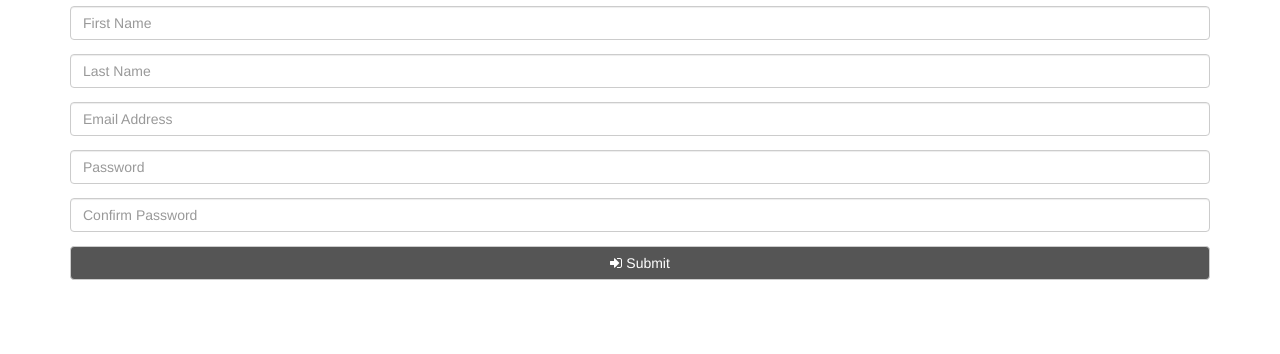
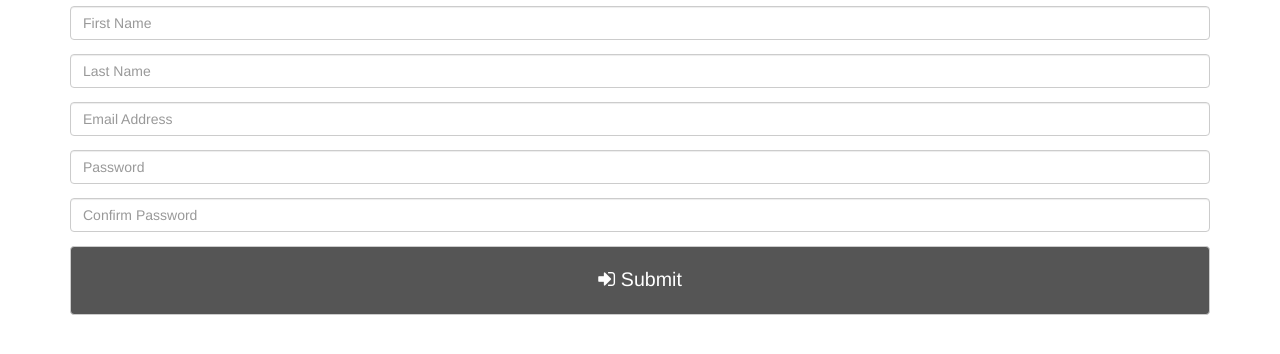
Before and after one commit to s-wild/hucid, a plain HTML site: page pages/register.html in a window 1280 px wide. Shown: the part 82-436 px from the top of the page. Drawn offline with Linux system fonts and the light colour scheme.

Commit message:
Change size of register button.

```diff
--- a/pages/register.html
+++ b/pages/register.html
@@ -22,7 +22,7 @@
 
             <!-- Register Fields. -->
             <a class="block-display" href="home.html">
-              <button type="button" class="mobile-button btn btn-default" aria-label="Left Align">
+              <button type="button" class="mobile-button-big btn btn-default" aria-label="Left Align">
                 <i class="fa fa-sign-in"></i>Submit
               </button>
             </a>
```
